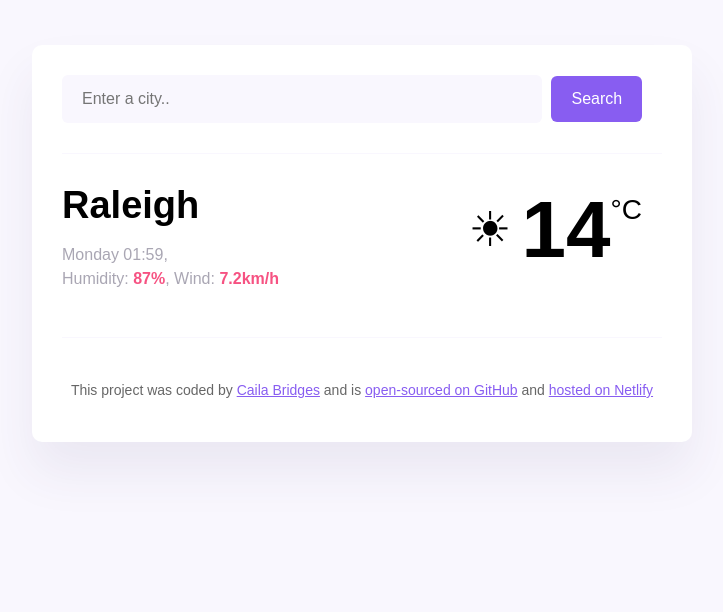
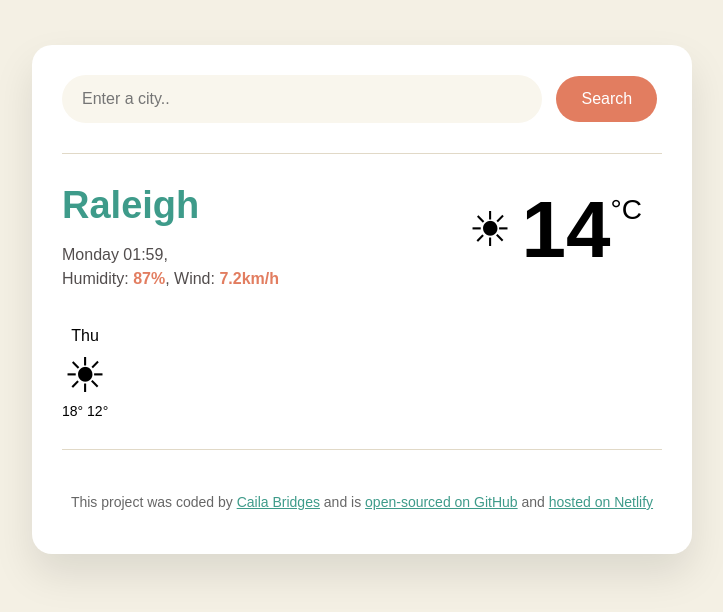
Before and after one commit to cailabridges/weather-app, a website: page index.html in a window 1280 px wide. Shown: the whole page, without its empty margins (278-1001 px from the left). Drawn offline with nearby package versions, Linux system fonts and the light colour scheme; no server answers.

Commit message:
Add weather forecast html formatting

```diff
--- a/index.html
+++ b/index.html
@@ -45,6 +45,20 @@
           <span class="current-temperature-unit">°C</span>
         </div>
       </div>
+
+      <div class="weather-forecast">
+        <div class="row">
+          <div class="col-2">
+            <div class="weather-forecast-date">Thu</div>
+            <i class="wi" id="icon-1">☀</i>
+            <div class="weather-forecast-temps">
+              <span class="weather-forecast-temp-max">18°</span>
+              <span class="weather-forecast-temp-min">12°</span>
+            </div>
+          </div>
+        </div>
+      </div>
+
     </main>
     <footer>
       <p>
--- a/src/styles.css
+++ b/src/styles.css
@@ -1,6 +1,6 @@
 body {
-  background: #f9f7fe;
-  font-family: "Poppins", sans-serif;
+  background: #f4f0e4;
+  font-family: "Raleway", sans-serif;
 }
 
 main {
@@ -8,67 +8,72 @@ main {
 }
 
 header {
-
-  border-bottom: 1px solid #f9f7fe;
+  border-bottom: 1px solid #e1d9c7;
   padding: 0 0 30px 0;
 }
 
 footer {
-  border-top: 1px solid #f9f7fe;
+  border-top: 1px solid #e1d9c7;
   padding: 30px 0 0 0;
   text-align: center;
   font-size: 14px;
   color: rgba(0, 0, 0, 0.6);
 }
 footer a {
-  color: #885df1;
+  color: #3e9b8a;
 }
 
-
 .weather-app-container {
-  background: white;
+  background: #ffffff;
   max-width: 600px;
   margin: 45px auto;
   padding: 30px;
-  border-radius: 10px;
-  box-shadow: 0 30px 50px rgba(65, 50, 100, 0.08);
+  border-radius: 20px;
+  box-shadow: 0 20px 40px rgba(0, 0, 0, 0.1);
 }
 
 .search-input {
-  background-color: #f9f7fe;
+  background-color: #f9f6ed;
   border: none;
-  color: rgba(39, 33, 64, 0.4);
+  color: #524d4d;
   font-size: 16px;
   padding: 15px 20px;
   width: 80%;
-  border-radius: 6px;
+  border-radius: 30px;
 }
 
 .search-button {
-  margin-left: 5px;
+  margin-left: 10px;
   font-size: 16px;
-  background-color: #885df1;
+  background-color: #e27d60;
   color: white;
   border: none;
-  padding: 15px 20px;
+  padding: 15px 25px;
   line-height: 1;
-  border-radius: 6px;
+  border-radius: 30px;
+  transition: background-color 0.3s ease;
+}
+
+.search-button:hover {
+  background-color: #c94f34;
 }
 
 .current-city {
   font-size: 38px;
-  font-weight: 900;
+  font-weight: 700;
   margin: 0;
+  color: #3e9b8a;
 }
+
 .current-details {
-  color: rgba(39, 33, 66, 0.4);
+  color: #524d4d;
   font-size: 16px;
   font-weight: 400;
   line-height: 24px;
 }
 
 .current-details strong {
-  color: #f65282;
+  color: #e27d60;
 }
 
 .current-weather-container {
@@ -83,7 +88,7 @@ footer a {
 
 .current-temperature-icon {
   font-size: 40px;
-  margin-top: 22px;
+  margin-top: 12px;
 }
 
 .current-temperature-value {
@@ -96,3 +101,32 @@ footer a {
   font-size: 28px;
   margin-top: 10px;
 }
+
+/* weather forecast */
+.weather-forecast {
+  margin-top: 20px;
+  text-align: center;
+}
+
+.row {
+  display: flex;
+}
+
+.col-2 {
+  display: flex;
+  flex-direction: column;
+  align-items: center;
+}
+
+.col-2 i {
+  margin: 5px 0;
+}
+
+.weather-forecast-date{
+  font-size: 16px;
+  color: black;
+}
+
+.weather-forecast-temps {
+  font-size: 14px;
+}
```
